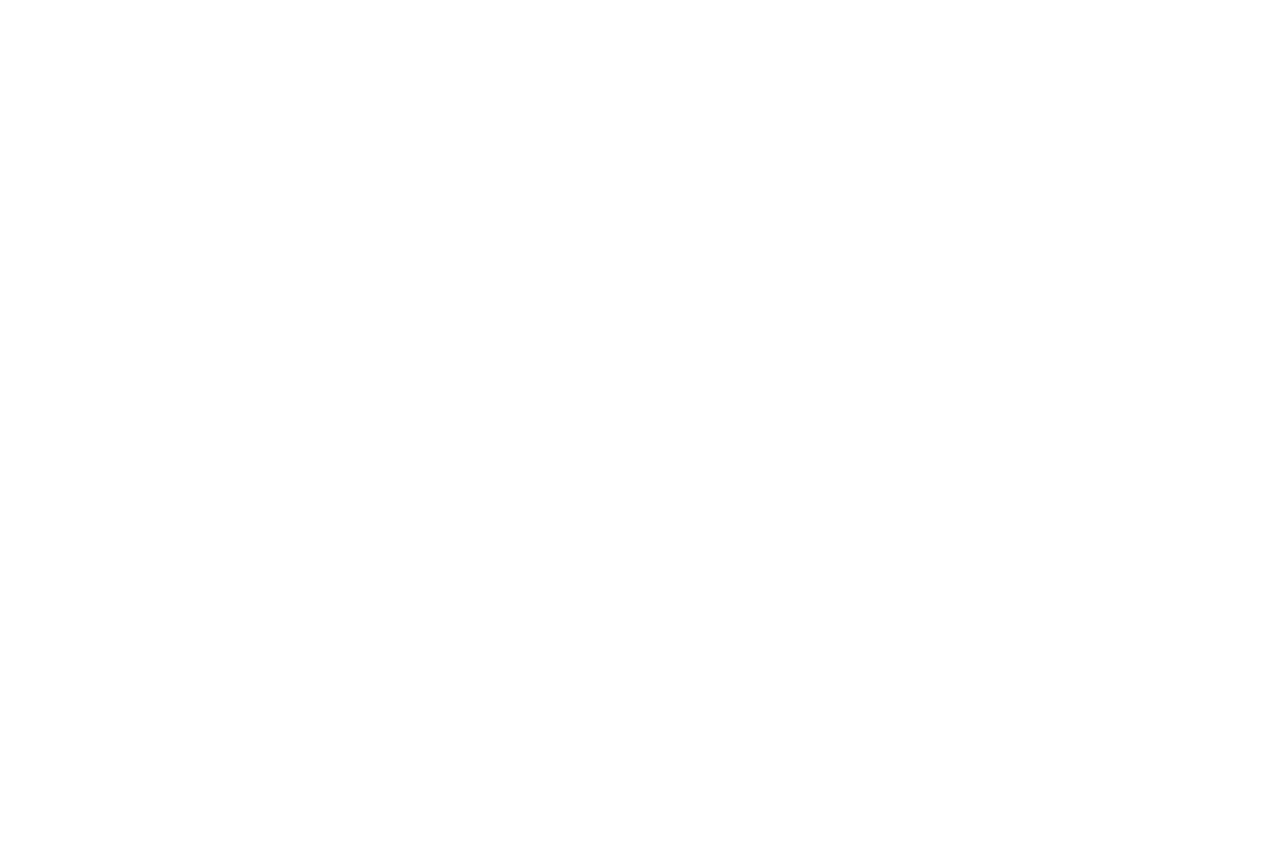
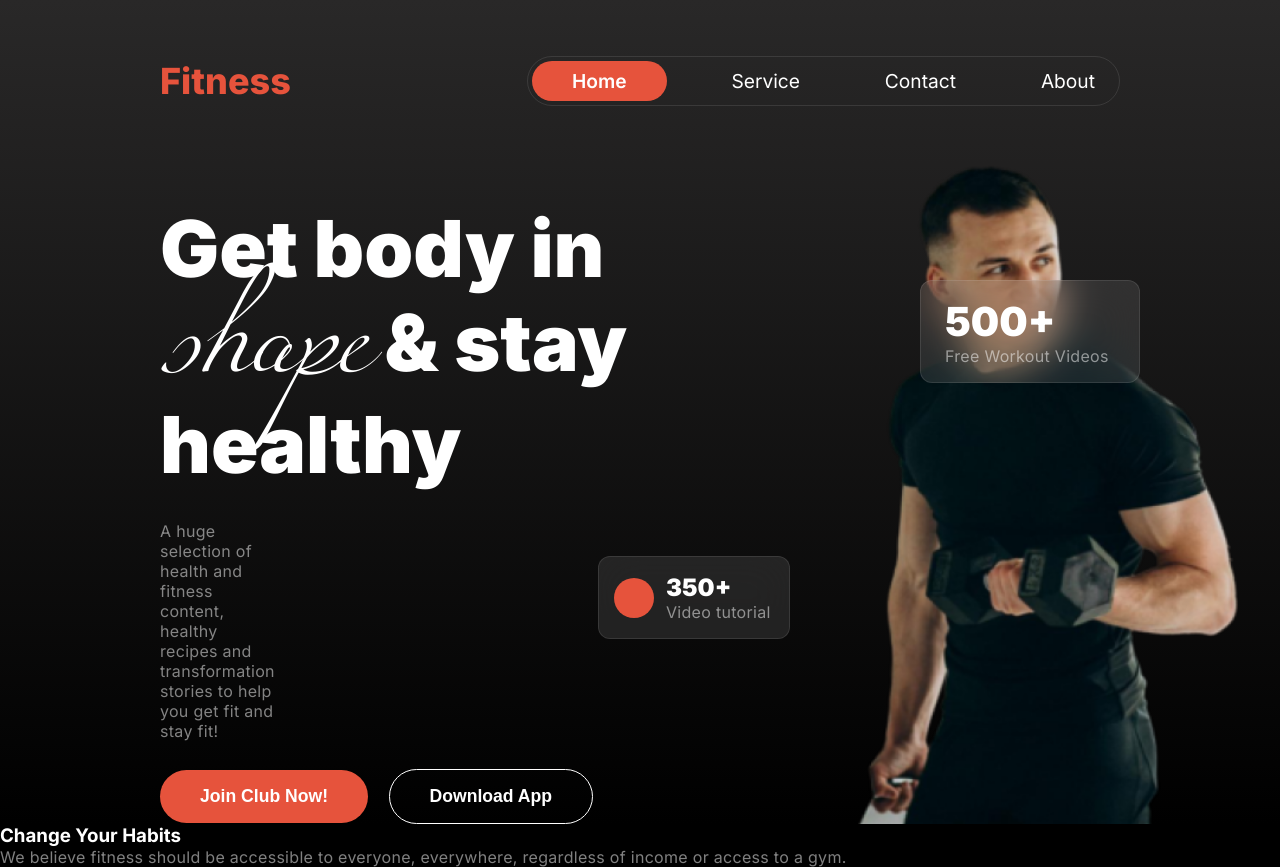
Before and after one commit to Md-Shohanul-Islam/B10A2-versatile-ui, a plain HTML site: page index.html in a window 1280 px wide. Before the commit the page ends 800 px from the top, so only its background shows below. Drawn offline with Linux system fonts and the light colour scheme.

Commit message:
Header done

```diff
--- a/Styles/fitness.css
+++ b/Styles/fitness.css
@@ -0,0 +1,153 @@
+@import url('https://fonts.googleapis.com/css2?family=Inter:ital,opsz,wght@0,14..32,100..900;1,14..32,100..900&display=swap');
+/* font-family: "Inter", sans-serif;  */
+
+@font-face {
+    font-family: 'Miama';
+    src: url('../Fonts/Miama.ttf') format('truetype');
+}
+
+* {
+  margin: 0;
+  padding: 0;
+}
+
+/* common styles  */
+body {
+    font-family: "Inter", sans-serif;
+    color: rgb(255, 255, 255);
+}
+.flex {
+    display: flex;
+}
+.red-btn {
+    font-size: 1.1rem;
+    font-weight: 600;
+    color: rgb(255, 255, 255);
+    background: rgb(230, 83, 60);
+    border: 0;
+    border-radius: 2.6rem;
+    padding: 1rem 2.5rem;
+
+}
+.common-p {
+    font-size: 1rem;
+    font-weight: 400;
+    letter-spacing: 0.3px;
+    text-align: left;
+    color: rgba(255, 255, 255, 0.5);
+}
+
+/* header related styles  */
+header {
+    width: 100%;
+    background: linear-gradient(180.00deg, rgb(41, 40, 40),rgb(0, 0, 0) 100%);
+}
+
+nav {
+    width: 75%;
+    margin: 0 auto;
+    padding: 3.5rem 0 2rem;
+    justify-content: space-between;
+    align-items: center;
+}
+nav h3 a {
+    color: rgb(230, 83, 60);
+    font-weight: 800;
+    font-size: 2.25rem;
+    text-decoration: none;
+}
+nav ul {
+    justify-content: space-between;
+    align-items: center;
+    gap: 2.8rem;
+    list-style: none;
+    border: 1px solid rgba(255, 255, 255, 0.1);
+    border-radius: 39px;
+    padding: 4px;
+
+}
+.home {
+    padding: 8px 20px;
+}
+nav ul a {
+    text-decoration: none;
+    font-size: 1.2rem;
+    color: rgb(255, 255, 255);
+    padding: 0 20px;
+}
+
+/* banner related styles  */
+.banner {
+    width: 75%;
+    margin: 0 auto;
+    gap: 10rem;
+}
+.banner-text {
+
+}
+.banner-title {
+    font-size: 4.9rem;
+    font-weight: 900;
+    line-height: 120%;
+    margin: 4rem 0 1.8rem;
+}
+.banner-title-miama-font {
+    font-family: miama;
+    font-size: 9.5rem;
+    font-weight: 400;
+}
+.banner-p {
+    margin: 0 0 1.75rem 0;
+    padding: 0 26rem 0 0;
+}
+.d-app {
+    background: rgba(230, 83, 60, 0);
+    border: 1px solid rgb(255, 255, 255);
+    margin-left: 1rem;
+}
+.banner-image img {
+    height: 100%;
+}
+
+.card-500 {
+    border: 1px solid rgba(255, 255, 255, 0.1);
+    border-radius: 12px;
+    backdrop-filter: blur(20px);
+    background: rgba(255, 255, 255, 0.1);
+    padding: 16px 24px;
+    width: 170px;
+    position: absolute;
+    top: 280px;
+    right: 140px;
+}
+.card-500-title {
+    font-size: 2.5rem;
+    font-weight: 900;
+}
+.card-350 {
+    border: 1px solid rgba(255, 255, 255, 0.1);
+    border-radius: 12px;
+    backdrop-filter: blur(20px);
+    background: rgba(255, 255, 255, 0.1);
+    padding: 16px 15px;
+    align-items: center;
+    gap: 12px;
+    width: 160px;
+    position: absolute;
+    top: 556px;
+    right: 490px;
+}
+.red-350 {
+    background:rgb(230, 83, 60);
+    padding: 20px;
+    border-radius: 50%;
+}
+.card-350-title {
+    font-size: 1.5rem;
+    font-weight: 900;
+}
+
+/* habit related styles  */
+.habit {
+    background: rgb(0, 0, 0);
+}
--- a/index.html
+++ b/index.html
@@ -7,6 +7,48 @@
     <link rel="stylesheet" href="Styles/fitness.css">
 </head>
 <body>
-
+    <header>
+        <nav class="flex">
+            <h3><a href="">Fitness</a></h3>
+            <ul class="flex">
+                <li class="red-btn home"><a href="">Home</a></li>
+                <li><a href="">Service</a></li>
+                <li><a href="">Contact</a></li>
+                <li><a href="">About</a></li>
+            </ul>
+        </nav>
+        <div class="banner flex">
+            <div class="banner-text">
+                <h1 class="banner-title">Get body in <br> <span class="banner-title-miama-font">shape</span> & stay <br> healthy</h1>
+                <p class="common-p banner-p">
+                    A huge selection of health and fitness content, healthy recipes and transformation stories to help you get fit and stay fit!
+                </p>
+                <button class="red-btn">Join Club Now!</button>
+                <button class="red-btn d-app">Download App</button>
+            </div>
+            <div class="banner-image">
+                <img src="./images/Images 2.png" alt="">
+                <div class="card-500">
+                    <h3 class="card-500-title">500+</h3>
+                    <p class="common-p">Free Workout Videos</p>
+                </div>
+                <div class="card-350 flex">
+                    <div class="red-350"></div>
+                    <div>
+                        <h3 class="card-350-title">350+</h3>
+                    <p class="common-p">Video tutorial</p>
+                    </div>
+                </div>
+            </div>
+        </div>
+    </header>
+    <section>
+        <div class="habit">
+            <div class="habit-text">
+                <h3 class="habit-title">Change Your Habits</h3>
+                <p class="common-p">We believe fitness should be accessible to everyone, everywhere, regardless of income or access to a gym.</p>
+            </div>
+        </div>
+    </section>
 </body>
 </html>
```
Also changed, not shown: Fonts/Miama.otf (added), Fonts/Miama.ttf (added), Fonts/license.txt (added), 1 other file.
